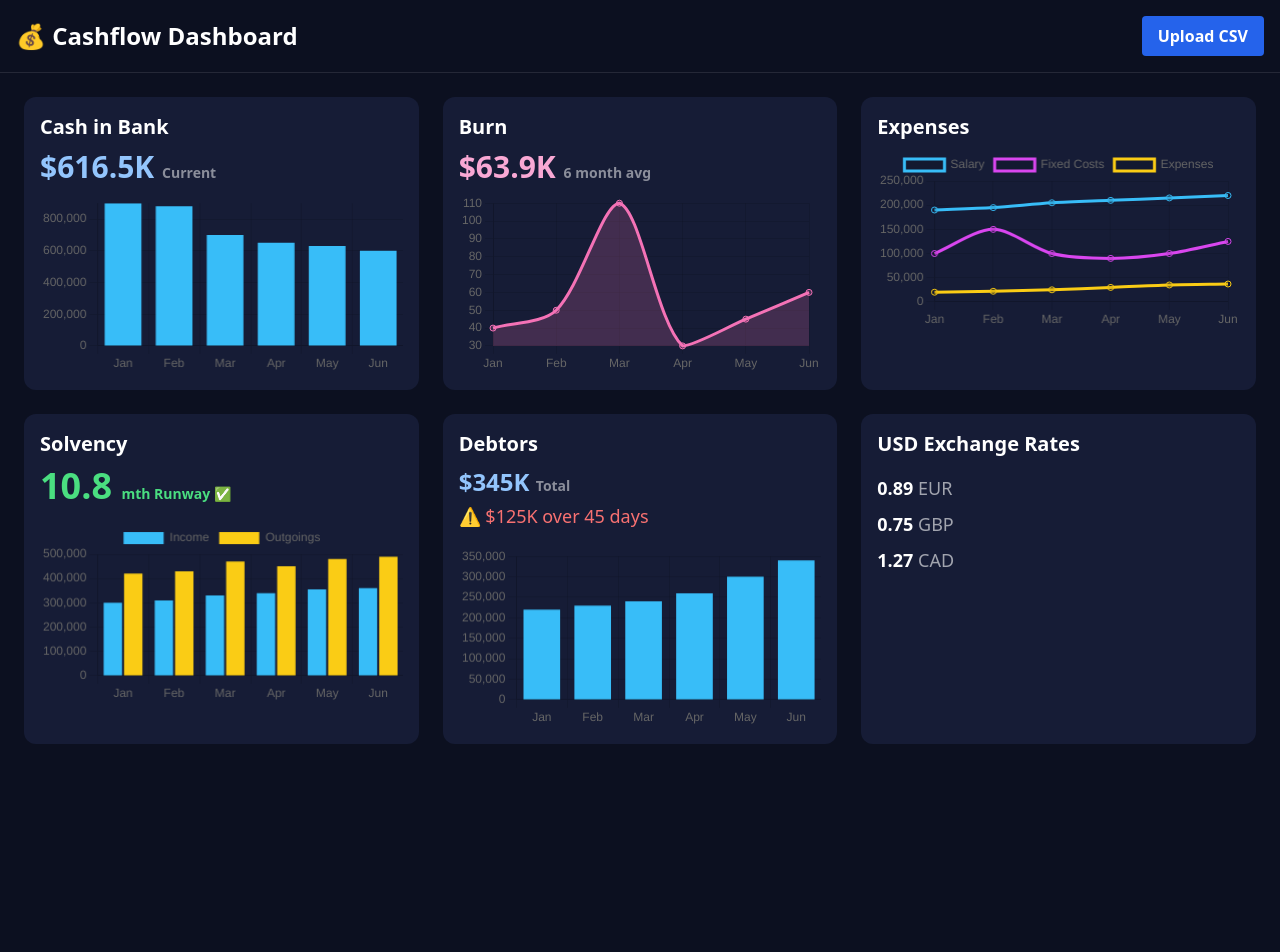
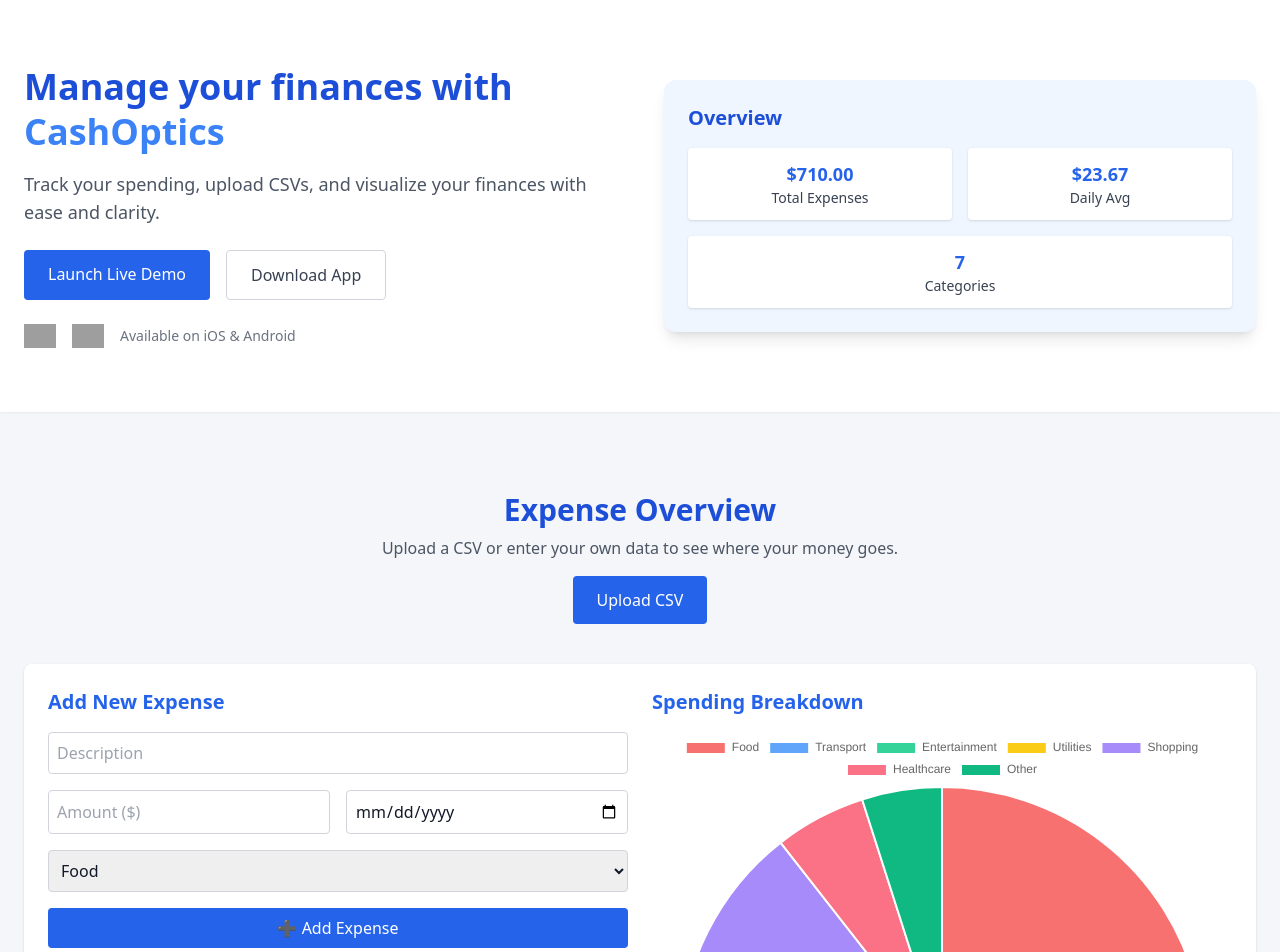
Before and after one commit to jirishus/investdive-containerized, a website: page public/index.html in a window 1280 px wide. Shown: the top 952 px of the page. Before the commit the page ends 800 px from the top, so only its background shows below. Drawn offline with nearby package versions, Linux system fonts and the light colour scheme; grey boxes are pictures that could not be loaded.

Commit message:
updated index file

```diff
--- a/public/index.html
+++ b/public/index.html
@@ -1,187 +1,119 @@
 <!DOCTYPE html>
 <html lang="en">
 <head>
-  <meta charset="UTF-8" />
-  <title>Cashflow Dashboard</title>
-  <meta name="viewport" content="width=device-width, initial-scale=1.0" />
+  <meta charset="UTF-8">
+  <meta name="viewport" content="width=device-width, initial-scale=1.0">
+  <title>CashOptics - Financial Clarity for Founders</title>
   <script src="https://cdn.tailwindcss.com"></script>
   <script src="https://cdn.jsdelivr.net/npm/chart.js"></script>
 </head>
-<body class="bg-[#0c1020] text-white min-h-screen">
+<body class="bg-[#f4f6fa] text-gray-900 font-sans">
 
-  <!-- Header + Mobile Menu -->
-  <header class="bg-[#0c1020] p-4 border-b border-white/10">
-    <div class="max-w-7xl mx-auto flex justify-between items-center">
-      <h1 class="text-2xl font-bold">💰 Cashflow Dashboard</h1>
-      <button id="menuToggle" class="sm:hidden text-white text-xl">&#9776;</button>
-      <nav class="hidden sm:flex gap-4 items-center" id="navLinks">
-        <label class="bg-blue-600 hover:bg-blue-700 text-white font-semibold py-2 px-4 rounded cursor-pointer">
-          Upload CSV
-          <input type="file" id="csvInput" accept=".csv" class="hidden" />
-        </label>
-      </nav>
+  <!-- Hero Section -->
+  <section class="bg-white py-16 px-6 shadow-sm">
+    <div class="max-w-7xl mx-auto flex flex-col-reverse md:flex-row items-center gap-12">
+      <div class="md:w-1/2 text-center md:text-left">
+        <h1 class="text-4xl font-bold leading-tight mb-4 text-blue-700">Manage your finances with <span class="text-blue-500">CashOptics</span></h1>
+        <p class="text-gray-600 mb-6 text-lg">Track your spending, upload CSVs, and visualize your finances with ease and clarity.</p>
+        <div class="flex flex-col sm:flex-row gap-4 justify-center md:justify-start">
+          <a href="#dashboard" class="bg-blue-600 hover:bg-blue-700 text-white px-6 py-3 rounded font-medium">Launch Live Demo</a>
+          <a href="#" class="border border-gray-300 text-gray-700 px-6 py-3 rounded font-medium">Download App</a>
+        </div>
+        <div class="flex items-center gap-4 mt-6 justify-center md:justify-start">
+          <img src="https://img.icons8.com/ios-filled/50/000000/apple-logo.png" class="h-6" alt="App Store"/>
+          <img src="https://img.icons8.com/ios-filled/50/000000/google-play.png" class="h-6" alt="Google Play"/>
+          <span class="text-sm text-gray-500">Available on iOS & Android</span>
+        </div>
+      </div>
+      <div class="md:w-1/2">
+        <div class="bg-blue-50 rounded-xl p-6 shadow-lg">
+          <h2 class="text-xl font-semibold text-blue-700 mb-4">Overview</h2>
+          <ul class="grid grid-cols-2 gap-4 text-sm text-gray-700">
+            <li class="bg-white p-3 rounded shadow text-center">
+              <div class="text-lg font-bold text-blue-600">$710.00</div>
+              <div>Total Expenses</div>
+            </li>
+            <li class="bg-white p-3 rounded shadow text-center">
+              <div class="text-lg font-bold text-blue-600">$23.67</div>
+              <div>Daily Avg</div>
+            </li>
+            <li class="bg-white p-3 rounded shadow text-center col-span-2">
+              <div class="text-lg font-bold text-blue-600">7</div>
+              <div>Categories</div>
+            </li>
+          </ul>
+        </div>
+      </div>
     </div>
-    <!-- Mobile Menu -->
-    <div id="mobileMenu" class="sm:hidden hidden mt-2 px-4">
-      <label class="block bg-blue-600 hover:bg-blue-700 text-white font-semibold py-2 px-4 rounded cursor-pointer w-full text-center">
+  </section>
+
+  <!-- Dashboard Section -->
+  <section id="dashboard" class="py-20 px-6">
+    <div class="max-w-6xl mx-auto text-center mb-10">
+      <h2 class="text-3xl font-bold text-blue-700 mb-2">Expense Overview</h2>
+      <p class="text-gray-600 mb-4">Upload a CSV or enter your own data to see where your money goes.</p>
+      <label class="bg-blue-600 hover:bg-blue-700 text-white px-6 py-3 rounded font-medium cursor-pointer inline-block">
         Upload CSV
-        <input type="file" id="csvInputMobile" accept=".csv" class="hidden" />
+        <input type="file" id="csvInput" accept=".csv" class="hidden" />
       </label>
     </div>
-  </header>
 
-  <!-- Dashboard Grid -->
-  <main class="p-6 max-w-7xl mx-auto grid grid-cols-1 sm:grid-cols-2 lg:grid-cols-3 gap-6">
+    <div class="bg-white p-6 rounded-lg shadow grid grid-cols-1 md:grid-cols-2 gap-6">
+      <div class="text-left">
+        <h3 class="text-xl font-semibold text-blue-600 mb-4">Add New Expense</h3>
+        <form class="grid gap-4">
+          <input type="text" placeholder="Description" class="border border-gray-300 p-2 rounded w-full">
+          <div class="grid grid-cols-2 gap-4">
+            <input type="number" step="0.01" placeholder="Amount ($)" class="border border-gray-300 p-2 rounded w-full">
+            <input type="date" class="border border-gray-300 p-2 rounded w-full">
+          </div>
+          <select class="border border-gray-300 p-2 rounded w-full">
+            <option>Food</option>
+            <option>Transport</option>
+            <option>Entertainment</option>
+            <option>Utilities</option>
+            <option>Shopping</option>
+            <option>Healthcare</option>
+            <option>Other</option>
+          </select>
+          <button type="button" class="bg-blue-600 hover:bg-blue-700 text-white px-4 py-2 rounded">➕ Add Expense</button>
+        </form>
+      </div>
+      <div>
+        <h3 class="text-xl font-semibold text-blue-600 mb-4">Spending Breakdown</h3>
+        <canvas id="expensesChart" class="w-full aspect-[4/3]"></canvas>
+        <div class="flex justify-center mt-4 gap-4">
+          <button class="bg-blue-600 text-white px-3 py-1 rounded text-sm">Pie</button>
+          <button class="bg-gray-200 text-gray-700 px-3 py-1 rounded text-sm">Bar</button>
+          <button class="bg-gray-200 text-gray-700 px-3 py-1 rounded text-sm">Trend</button>
+        </div>
+      </div>
+    </div>
+  </section>
 
-    <!-- Card: Cash in Bank -->
-    <div class="bg-[#161c36] rounded-xl p-4">
-      <h2 class="text-lg sm:text-xl font-semibold mb-2">Cash in Bank</h2>
-      <p class="text-2xl sm:text-3xl font-bold text-blue-300 mb-2">$616.5K <span class="text-sm text-white/50">Current</span></p>
-      <canvas id="cashChart" class="w-full aspect-[4/3] max-h-[250px]"></canvas>
+  <footer class="bg-white text-gray-400 py-8 px-6 border-t">
+    <div class="max-w-6xl mx-auto text-center">
+      <p>&copy; 2025 CashOptics. All rights reserved.</p>
     </div>
-
-    <!-- Card: Burn -->
-    <div class="bg-[#161c36] rounded-xl p-4">
-      <h2 class="text-lg sm:text-xl font-semibold mb-2">Burn</h2>
-      <p class="text-2xl sm:text-3xl font-bold text-pink-300 mb-2">$63.9K <span class="text-sm text-white/50">6 month avg</span></p>
-      <canvas id="burnChart" class="w-full aspect-[4/3] max-h-[250px]"></canvas>
-    </div>
-
-    <!-- Card: Expenses -->
-    <div class="bg-[#161c36] rounded-xl p-4">
-      <h2 class="text-lg sm:text-xl font-semibold mb-2">Expenses</h2>
-      <canvas id="expensesChart" class="w-full aspect-[4/3] max-h-[300px]"></canvas>
-    </div>
-
-    <!-- Card: Solvency -->
-    <div class="bg-[#161c36] rounded-xl p-4 col-span-1 sm:col-span-2 lg:col-span-1">
-      <h2 class="text-lg sm:text-xl font-semibold mb-2">Solvency</h2>
-      <p class="text-3xl sm:text-4xl font-bold text-green-400 mb-4">10.8 <span class="text-sm">mth Runway ✅</span></p>
-      <canvas id="incomeChart" class="w-full aspect-[4/3] max-h-[250px]"></canvas>
-    </div>
-
-    <!-- Card: Debtors -->
-    <div class="bg-[#161c36] rounded-xl p-4">
-      <h2 class="text-lg sm:text-xl font-semibold mb-2">Debtors</h2>
-      <p class="text-xl sm:text-2xl font-bold text-blue-300 mb-1">$345K <span class="text-sm text-white/50">Total</span></p>
-      <p class="text-lg text-red-400">⚠️ $125K over 45 days</p>
-      <canvas id="debtorsChart" class="w-full aspect-[4/3] max-h-[200px] mt-4"></canvas>
-    </div>
-
-    <!-- Card: Currency Rates -->
-    <div class="bg-[#161c36] rounded-xl p-4">
-      <h2 class="text-lg sm:text-xl font-semibold mb-4">USD Exchange Rates</h2>
-      <ul class="space-y-2 text-lg">
-        <li><span class="font-bold text-white">0.89</span> <span class="text-white/60">EUR</span></li>
-        <li><span class="font-bold text-white">0.75</span> <span class="text-white/60">GBP</span></li>
-        <li><span class="font-bold text-white">1.27</span> <span class="text-white/60">CAD</span></li>
-      </ul>
-    </div>
-
-  </main>
+  </footer>
 
   <script>
-    // Mobile menu toggle
-    document.getElementById('menuToggle').addEventListener('click', () => {
-      const mobileMenu = document.getElementById('mobileMenu');
-      mobileMenu.classList.toggle('hidden');
-    });
-
-    // Chart data
-    const months = ['Jan', 'Feb', 'Mar', 'Apr', 'May', 'Jun'];
-
-    new Chart(document.getElementById('cashChart'), {
-      type: 'bar',
+    const ctx = document.getElementById('expensesChart').getContext('2d');
+    new Chart(ctx, {
+      type: 'pie',
       data: {
-        labels: months,
+        labels: ['Food', 'Transport', 'Entertainment', 'Utilities', 'Shopping', 'Healthcare', 'Other'],
         datasets: [{
-          label: 'Cash',
-          data: [900000, 880000, 700000, 650000, 630000, 600000],
-          backgroundColor: 'rgb(56, 189, 248)'
+          label: 'Expenses',
+          data: [300, 75, 50, 110, 100, 40, 35],
+          backgroundColor: ['#f87171','#60a5fa','#34d399','#facc15','#a78bfa','#fb7185','#10b981']
         }]
       },
-      options: { responsive: true, plugins: { legend: { display: false } } }
-    });
-
-    new Chart(document.getElementById('burnChart'), {
-      type: 'line',
-      data: {
-        labels: months,
-        datasets: [{
-          label: 'Burn',
-          data: [40, 50, 110, 30, 45, 60],
-          borderColor: 'rgb(244, 114, 182)',
-          backgroundColor: 'rgba(244, 114, 182, 0.2)',
-          fill: true,
-          tension: 0.3
-        }]
-      },
-      options: { responsive: true, plugins: { legend: { display: false } } }
-    });
-
-    new Chart(document.getElementById('expensesChart'), {
-      type: 'line',
-      data: {
-        labels: months,
-        datasets: [
-          {
-            label: 'Salary',
-            data: [190000, 195000, 205000, 210000, 215000, 220000],
-            borderColor: '#38bdf8',
-            fill: false,
-            tension: 0.3
-          },
-          {
-            label: 'Fixed Costs',
-            data: [100000, 150000, 100000, 90000, 100000, 125000],
-            borderColor: '#d946ef',
-            fill: false,
-            tension: 0.3
-          },
-          {
-            label: 'Expenses',
-            data: [20000, 22000, 25000, 30000, 35000, 37000],
-            borderColor: '#facc15',
-            fill: false,
-            tension: 0.3
-          }
-        ]
-      },
-      options: { responsive: true }
-    });
-
-    new Chart(document.getElementById('incomeChart'), {
-      type: 'bar',
-      data: {
-        labels: months,
-        datasets: [
-          {
-            label: 'Income',
-            data: [300000, 310000, 330000, 340000, 355000, 360000],
-            backgroundColor: '#38bdf8'
-          },
-          {
-            label: 'Outgoings',
-            data: [420000, 430000, 470000, 450000, 480000, 490000],
-            backgroundColor: '#facc15'
-          }
-        ]
-      },
-      options: { responsive: true }
-    });
-
-    new Chart(document.getElementById('debtorsChart'), {
-      type: 'bar',
-      data: {
-        labels: months,
-        datasets: [{
-          label: 'Debtors',
-          data: [220000, 230000, 240000, 260000, 300000, 340000],
-          backgroundColor: 'rgb(56, 189, 248)'
-        }]
-      },
-      options: { responsive: true, plugins: { legend: { display: false } } }
+      options: {
+        responsive: true
+      }
     });
   </script>
+
 </body>
 </html>
```
